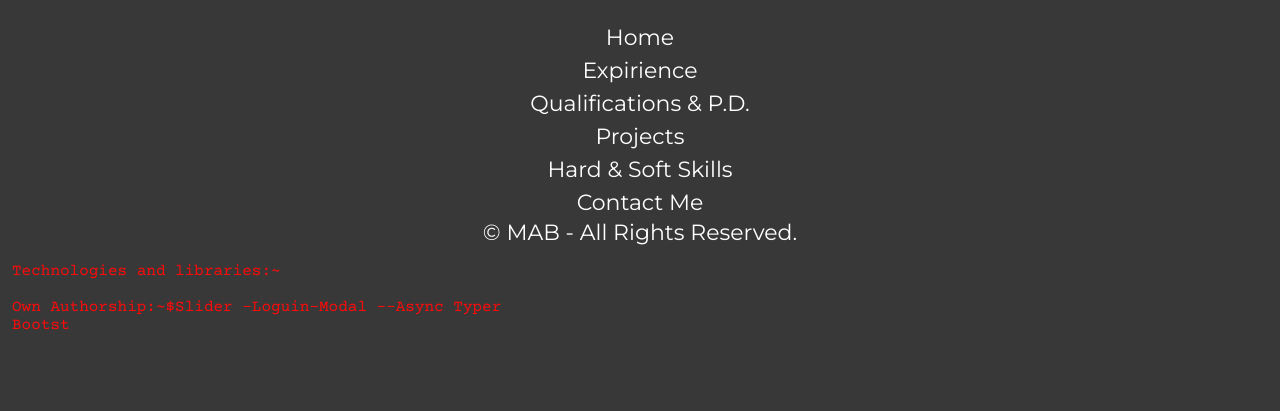
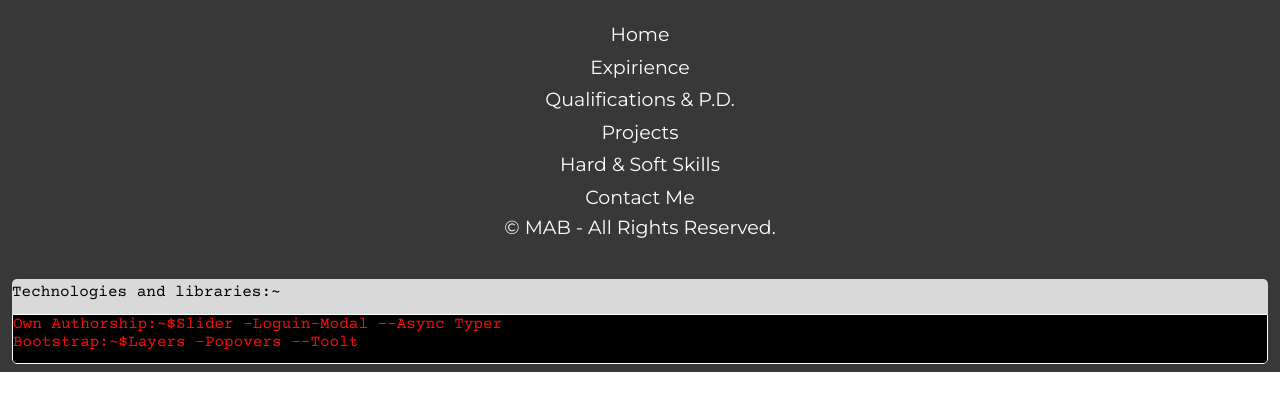
Before and after one commit to m32795434/Portfolio-YoProgramo-MaquetadoFront, a website built with Parcel: page src/index.html in a window 1280 px wide. Shown: the part 1051-1462 px from the top of the page. After the commit the page ends 1423 px from the top, so only its background shows below. Built offline with nearby package versions, Linux system fonts and the light colour scheme.

Commit message:
async typer styled + socials box-shadow

```diff
--- a/src/index.html
+++ b/src/index.html
@@ -49,7 +49,7 @@
           <button class="edit-button material-symbols-outlined save" type="button" hidden>save</button>
           <!-- class="dropdown-toggle" is for the arrow in the button. -->
           <!-- data-bs-toggle is for closing functionality -->
-          <button type="button" data-bs-toggle="dropdown" aria-expanded="false" class="btn material-icons">
+          <button type="button" data-bs-toggle="dropdown" aria-expanded="false" class="btn">
             Section
           </button>
           <nav class="dropdown-menu">
@@ -142,8 +142,8 @@
 
   <footer class="container-fluid text-center">
 
-    <div class="d-grid mx-auto">
-      <nav class="d-grid mx-auto mt-4">
+    <div class="d-grid gap-1 mx-auto mb-4">
+      <nav class="d-grid gap-1 mx-auto mt-4">
         <a href="./index.html">Home</a>
         <a href="./experience.html">Expirience</a>
         <a href="./qandpd.html">Qualifications & P.D.</a>
@@ -151,17 +151,20 @@
         <a href="">Hard & Soft Skills</a>
       </nav>
       <div class="mx-auto">
-        <a href="">Contact Me</a>
+        <a href="https://api.whatsapp.com/send?phone=+5493454093473">Contact Me</a>
       </div>
       <p>© MAB - All Rights Reserved.</p>
     </div>
 
-    <p class="text-start footer-typer" data-type data-type-min="80" data-type-max="200">
-      Technologies and libraries:~<br><br>
-
-      Own Authorship:~$Slider -Loguin-Modal --Async Typer <br>
-      Bootstrap:~$Layers -Popovers --Tooltips
-    </p>
+    <div class="typer-header text-start p-0">
+      <p class="my-auto pt-1">Technologies and libraries:~</p>
+    </div>
+    <div class="typer-body">
+      <p class="text-start footer-typer" data-type data-type-min="80" data-type-max="200">
+        Own Authorship:~$Slider -Loguin-Modal --Async Typer <br>
+        Bootstrap:~$Layers -Popovers --Tooltips
+      </p>
+    </div>
   </footer>
   <script type="module" src="js/main.js"></script>
   <script>
--- a/src/scss/styles.scss
+++ b/src/scss/styles.scss
@@ -101,6 +101,16 @@ header {
 #section-socials>img {
   width: 35px;
   height: 35px;
+
+  &:hover {
+    border-radius: 7px;
+    box-shadow: 0 0 7px 4px #8a8989;
+  }
+}
+
+img[alt="Argentina Programa"]:hover {
+  border-radius: 7px;
+  box-shadow: 0 0 7px 4px #8a8989;
 }
 
 #menu-Hamb {
@@ -126,6 +136,11 @@ header {
   }
 }
 
+[data-bs-toggle="dropdown"]:hover {
+  border-radius: 7px;
+  box-shadow: 0 0 7px 4px #8a8989;
+}
+
 //-----------------END-HEADER----------------------------
 //-----------------START-MAIN----------------------------
 
@@ -147,8 +162,8 @@ header {
 
 footer {
   background-color: black;
-  height: 430px;
-  font: 500 22px Montserrat, 'Open Sans', Lato, 'sans-serif';
+  height: 375px;
+  font: 500 19px Montserrat, 'Open Sans', Lato, 'sans-serif';
   color: white;
 
   @include media-breakpoint-up(lg) {
@@ -157,26 +172,46 @@ footer {
 
   & a {
     text-decoration: none;
-    font: 500 22px Montserrat, 'Open Sans', Lato, 'sans-serif';
+    // font: 500 22px Montserrat, 'Open Sans', Lato, 'sans-serif';
     color: white;
     line-height: 1.5;
     display: block;
-    transition: font-size 0.2s ease-in-out;
+    transition: border-bottom 0.5s ease-in-out, font-size 0.2s ease-in-out;
 
 
     &:hover {
       color: white;
-      font-size: 24px;
+      font-size: 20px;
       width: 250px;
-      border-bottom: 4px solid #5a5a5a;
-      transition: font-size 0.2s ease-in-out;
+      border-bottom: 6px solid #5a5a5a;
+      transition: border-bottom 0.5s ease-in-out, font-size 0.2s ease-in-out;
     }
   }
 
-  & .footer-typer {
-    font: 500 16px 'Courier Prime', monospace;
-    color: #FD0B0B;
+  & .typer-header {
+    background-color: #D9D9D9;
+    height: 35px;
+    border-radius: 5px 5px 0 0;
+
+    & p {
+      font: 500 16px 'Courier Prime', monospace;
+      color: black;
+    }
   }
+
+  .typer-body {
+    background-color: black;
+    border: 1px solid white;
+    border-radius: 0 0 5px 5px;
+    height: 50px;
+    overflow: auto;
+
+    & p {
+      font: 500 16px 'Courier Prime', monospace;
+      color: #FD0B0B;
+    }
+  }
+
 }
 
 //-----------------END-FOOTER----------------------------
```
Also changed, not shown: src/experience.html (+11 -9 lines), src/projects.html (+11 -8 lines), src/qandpd.html (+11 -8 lines).
